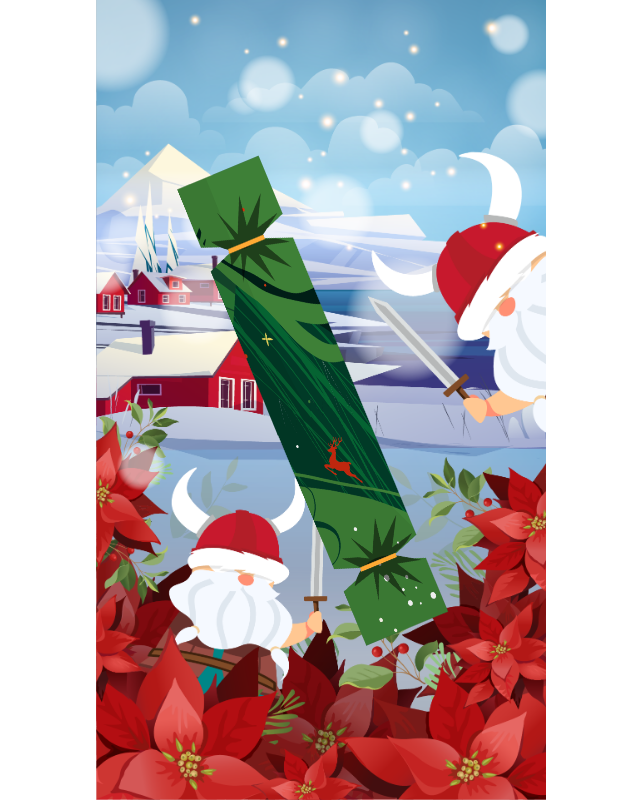
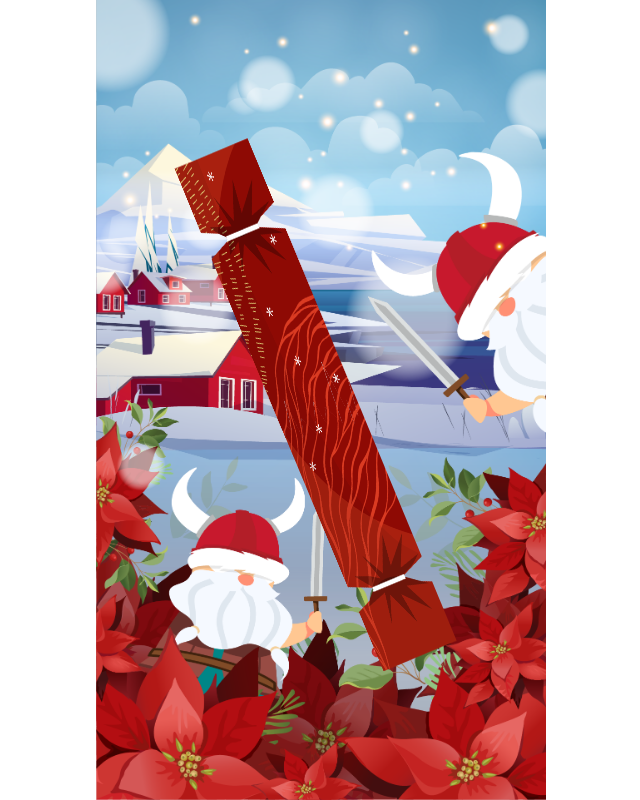
Before and after one commit to Gerwyn1/GB-Christmas-Cracker, a React (Vite) app: page / in a window 1280 px wide. Shown: the whole page, without its empty margins (319-959 px from the left). Built offline with nearby package versions, Linux system fonts and the light colour scheme.

Commit message:
add pulling effect and filter brightness

```diff
--- a/src/App.jsx
+++ b/src/App.jsx
@@ -7,7 +7,7 @@ import CrackerOpened from "./components/CrackerOpened";
 
 function App() {
   const [stage, setStage] = useState("cracker picked");
-  const [color, setColor] = useState('g')
+  const [color, setColor] = useState('r')
 
   return (
     <>
--- a/src/components/CrackerPicked.jsx
+++ b/src/components/CrackerPicked.jsx
@@ -2,17 +2,32 @@
 
 // eslint-disable-next-line no-unused-vars
 
-// setStage("cracker opened")
-
-import { useState } from "react";
+import { useState, useEffect } from "react";
 
 const CrackerPicked = ({ setStage, color }) => {
   const [scaleX, setSetScaleX] = useState(1);
   const [scaleY, setSetScaleY] = useState(1);
-  const [crackerTop, setCrackerTop] = useState("23.2%");
+  const [crackerTop, setCrackerTop] = useState("23.6%");
   const [crackerBottom, setCrackerBottom] = useState("50%");
   const [pull, setPull] = useState(0);
+
   console.log(pull);
+
+  useEffect(() => {
+    if (pull === 5) {
+      setCrackerTop((position) => position.replace("%", "") - 15 + "%");
+      setCrackerBottom(
+        (position) => Number(position.replace("%", "")) + 15 + "%"
+      );
+    } else if (pull < 5) {
+      setSetScaleX((x) => (x -= 0.05));
+      setSetScaleY((y) => (y += 0.05));
+      setCrackerTop((position) => position.replace("%", "") - 0.1 + "%");
+      setCrackerBottom(
+        (position) => Number(position.replace("%", "")) + 0.1 + "%"
+      );
+    }
+  }, [pull]);
 
   return (
     <div
@@ -28,55 +43,53 @@ const CrackerPicked = ({ setStage, color }) => {
           position: "relative",
           height: "100%",
           width: "100%",
+          filter: pull === 5 ? "brightness(.6)" : "brightness(1)",
         }}
       />
       <div
         style={{
           position: "relative",
           transform: `translate(-2.5%, -105%) rotate(-22.5deg) scale(${
-            pull === 6 ? 1 : scaleX
-          }, ${pull === 6 ? 1 : scaleY})`,
+            pull >= 5 ? 1 : scaleX
+          }, ${pull >= 5 ? 1 : scaleY})`,
           height: "100%",
         }}
-        onClick={() => {
-          setSetScaleX((x) => (x -= 0.05));
-          setSetScaleY((y) => (y += 0.05));
-          setCrackerTop((position) => position.replace("%", "") - 0.1 + "%");
-          setCrackerBottom(
-            (position) => Number(position.replace("%", "")) + 0.1 + "%"
-          );
-          setPull((pull) => {
-            if (pull >= 6) {
-              pull = 0;
-              return pull;
-            }
-            pull += 1;
-            return pull;
-          });
+        onClick={(e) => {
+          if (
+            (e.target.id === "top_cracker" ||
+              e.target.id === "bottom_cracker") &&
+            pull < 5
+          ) {
+            setPull((pull) => pull + 1);
+          }
         }}
       >
         <img
+          id="top_cracker"
           src={`/public/GB_SPLIT/pop_top_${color}.webp`}
           alt="cracker top"
           style={{
-            top: pull >= 6 ? "23.2%" : crackerTop,
+            top: crackerTop,
             left: "37.5%",
             position: "absolute",
             width: "20%",
             height: "35%",
             cursor: "pointer",
+            transition: "top .4s cubic-bezier(.01,1,.32,.75)",
           }}
         />
         <img
+          id="bottom_cracker"
           src={`/public/GB_SPLIT/pop_btm_${color}.webp`}
           alt="cracker bottom"
           style={{
-            top: pull >= 6 ? "50%" : crackerBottom,
+            top: crackerBottom,
             left: "37.5%",
             position: "absolute",
             width: "20%",
             height: "35%",
             cursor: "pointer",
+            transition: "top .4s cubic-bezier(.01,1,.32,.75)",
           }}
         />
       </div>
```
